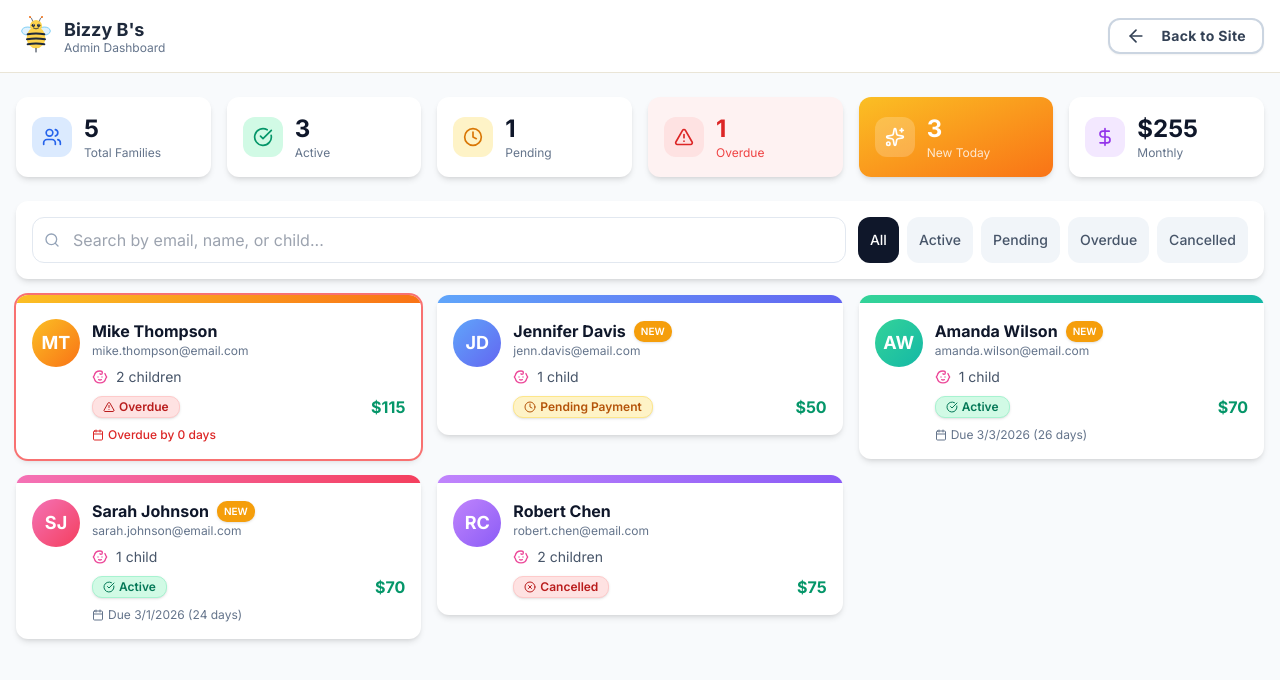
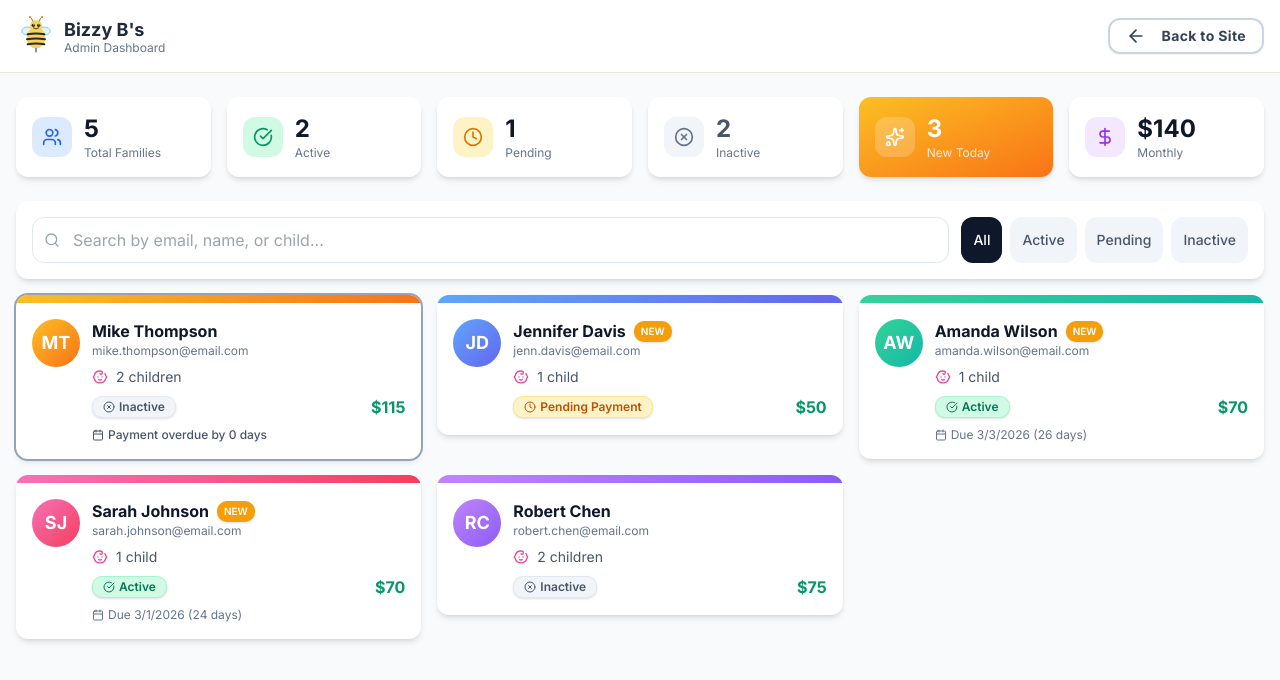
Before and after one commit to sharziki/bizzyb-tumblebus, a Next.js app: page /admin in a window 1280 px wide. Shown: the top 680 px of the page. Built offline with nearby package versions, Linux system fonts and the light colour scheme.

Commit message:
Rename cancelled to inactive, triggered by overdue payment

```diff
--- a/app/admin/page.tsx
+++ b/app/admin/page.tsx
@@ -10,7 +10,7 @@ import { BizzyBee } from '@/components/icons'
 import {
   ArrowLeft, Users, DollarSign, Calendar, Search, X,
   CheckCircle, Clock, XCircle, Mail, Phone, Baby,
-  ChevronRight, Sparkles, RefreshCw, AlertTriangle, Edit2, Save
+  ChevronRight, Sparkles, Edit2, Save
 } from 'lucide-react'
 import { cn } from '@/lib/utils'
 
@@ -121,7 +121,7 @@ const INITIAL_ENROLLMENTS = [
     ],
     package: '2 Children (Returning)',
     amount: 75,
-    status: 'cancelled',
+    status: 'inactive',
     enrolledDate: '2026-01-15',
     lastPayment: '2026-01-15',
     isNew: false,
@@ -139,15 +139,10 @@ const statusConfig = {
     color: 'bg-amber-100 text-amber-700 border-amber-200',
     icon: Clock
   },
-  cancelled: {
-    label: 'Cancelled',
-    color: 'bg-red-100 text-red-700 border-red-200',
+  inactive: {
+    label: 'Inactive',
+    color: 'bg-slate-100 text-slate-600 border-slate-200',
     icon: XCircle
-  },
-  overdue: {
-    label: 'Overdue',
-    color: 'bg-red-100 text-red-700 border-red-200',
-    icon: AlertTriangle
   },
 }
 
@@ -156,15 +151,15 @@ type Enrollment = typeof INITIAL_ENROLLMENTS[0]
 export default function AdminPage() {
   const [enrollments, setEnrollments] = useState(INITIAL_ENROLLMENTS)
   const [searchTerm, setSearchTerm] = useState('')
-  const [statusFilter, setStatusFilter] = useState<'all' | 'active' | 'pending' | 'cancelled' | 'overdue'>('all')
+  const [statusFilter, setStatusFilter] = useState<'all' | 'active' | 'pending' | 'inactive'>('all')
   const [selectedEnrollment, setSelectedEnrollment] = useState<Enrollment | null>(null)
   const [isEditing, setIsEditing] = useState(false)
   const [editForm, setEditForm] = useState<Enrollment | null>(null)
 
-  // Get effective status (check for overdue)
+  // Get effective status (overdue = inactive)
   const getEffectiveStatus = (enrollment: Enrollment) => {
     if (enrollment.status === 'active' && isOverdue(enrollment.lastPayment)) {
-      return 'overdue'
+      return 'inactive'
     }
     return enrollment.status
   }
@@ -191,11 +186,11 @@ export default function AdminPage() {
 
   const stats = {
     total: enrollments.length,
-    active: enrollments.filter(e => e.status === 'active').length,
+    active: enrollments.filter(e => e.status === 'active' && !isOverdue(e.lastPayment)).length,
     pending: enrollments.filter(e => e.status === 'pending').length,
-    overdue: enrollments.filter(e => e.status === 'active' && isOverdue(e.lastPayment)).length,
+    inactive: enrollments.filter(e => e.status === 'inactive' || (e.status === 'active' && isOverdue(e.lastPayment))).length,
     newToday: enrollments.filter(e => e.isNew).length,
-    revenue: enrollments.filter(e => e.status === 'active').reduce((sum, e) => sum + e.amount, 0),
+    revenue: enrollments.filter(e => e.status === 'active' && !isOverdue(e.lastPayment)).reduce((sum, e) => sum + e.amount, 0),
   }
 
   const openModal = (enrollment: Enrollment) => {
@@ -302,15 +297,15 @@ export default function AdminPage() {
             </CardContent>
           </Card>
 
-          <Card className="border-0 shadow-md bg-red-50">
+          <Card className="border-0 shadow-md">
             <CardContent className="p-4">
               <div className="flex items-center gap-3">
-                <div className="w-10 h-10 rounded-xl bg-red-100 flex items-center justify-center">
-                  <AlertTriangle className="w-5 h-5 text-red-600" />
+                <div className="w-10 h-10 rounded-xl bg-slate-100 flex items-center justify-center">
+                  <XCircle className="w-5 h-5 text-slate-500" />
                 </div>
                 <div>
-                  <p className="text-2xl font-bold text-red-600">{stats.overdue}</p>
-                  <p className="text-xs text-red-500">Overdue</p>
+                  <p className="text-2xl font-bold text-slate-600">{stats.inactive}</p>
+                  <p className="text-xs text-slate-500">Inactive</p>
                 </div>
               </div>
             </CardContent>
@@ -368,16 +363,14 @@ export default function AdminPage() {
                 )}
               </div>
               <div className="flex gap-2 flex-wrap">
-                {(['all', 'active', 'pending', 'overdue', 'cancelled'] as const).map((status) => (
+                {(['all', 'active', 'pending', 'inactive'] as const).map((status) => (
                   <button
                     key={status}
                     onClick={() => setStatusFilter(status)}
                     className={cn(
                       "px-3 py-2 rounded-lg text-sm font-medium transition-all capitalize",
                       statusFilter === status
-                        ? status === 'overdue'
-                          ? "bg-red-500 text-white"
-                          : "bg-slate-900 text-white"
+                        ? "bg-slate-900 text-white"
                         : "bg-slate-100 text-slate-600 hover:bg-slate-200"
                     )}
                   >
@@ -398,7 +391,7 @@ export default function AdminPage() {
             const colorClass = cardColors[index % cardColors.length]
             const daysUntil = getDaysUntilDue(enrollment.lastPayment)
             const nextDue = getNextPaymentDate(enrollment.lastPayment)
-            const overdue = effectiveStatus === 'overdue'
+            const isInactiveDueToPayment = effectiveStatus === 'inactive' && enrollment.status === 'active'
 
             return (
               <motion.div
@@ -410,7 +403,7 @@ export default function AdminPage() {
                 <Card
                   className={cn(
                     "border-0 shadow-md cursor-pointer transition-all hover:shadow-lg overflow-hidden",
-                    overdue && "ring-2 ring-red-400"
+                    isInactiveDueToPayment && "ring-2 ring-slate-400"
                   )}
                   onClick={() => openModal(enrollment)}
                 >
@@ -462,11 +455,11 @@ export default function AdminPage() {
                         {enrollment.status === 'active' && nextDue && (
                           <div className={cn(
                             "mt-2 text-xs flex items-center gap-1",
-                            overdue ? "text-red-600 font-medium" : "text-slate-500"
+                            isInactiveDueToPayment ? "text-slate-600 font-medium" : "text-slate-500"
                           )}>
                             <Calendar className="w-3 h-3" />
-                            {overdue ? (
-                              <span>Overdue by {Math.abs(daysUntil!)} days</span>
+                            {isInactiveDueToPayment ? (
+                              <span>Payment overdue by {Math.abs(daysUntil!)} days</span>
                             ) : (
                               <span>Due {nextDue.toLocaleDateString()} ({daysUntil} days)</span>
                             )}
```
